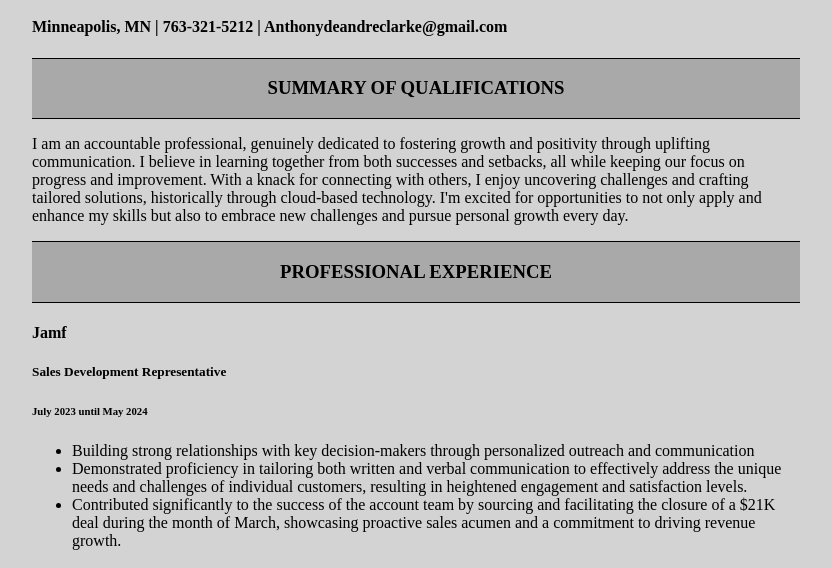
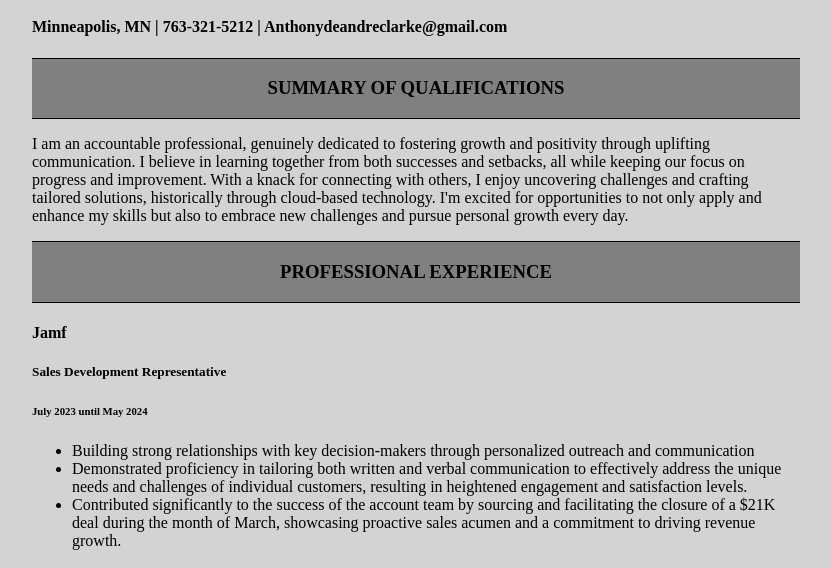
Before and after one commit to AntPrime/antprime.github.io, a plain HTML site: page index.html in a window 1280 px wide. Shown: the part 168-736 px from the top of the page, without its empty margins (224-1055 px from the left). Drawn offline with Linux system fonts and the light colour scheme.

Commit message:
Update style.css

```diff
--- a/style.css
+++ b/style.css
@@ -8,5 +8,5 @@ body {background-color: lightgrey;
   text-transform: uppercase;
   border-top: 1px solid;
   border-bottom: 1px solid;
-  background-color: darkgrey
+  background-color: grey;
 }
```
